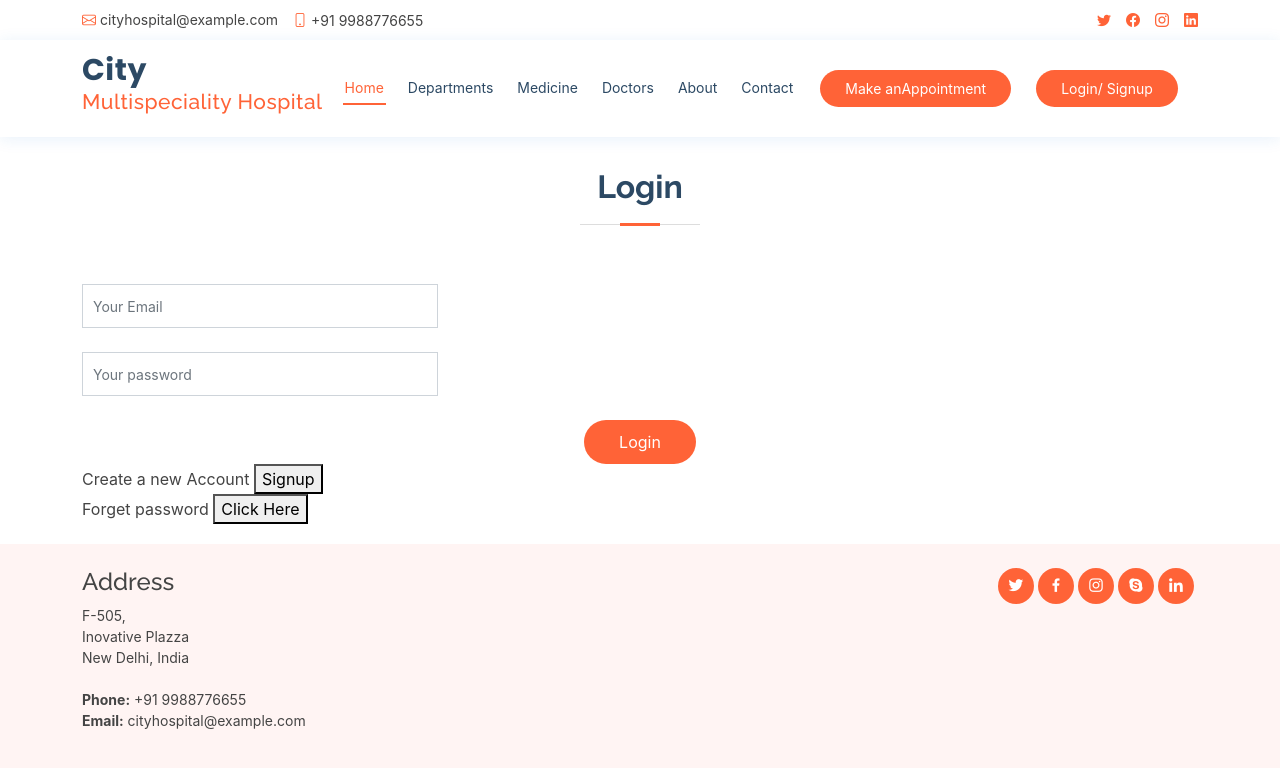
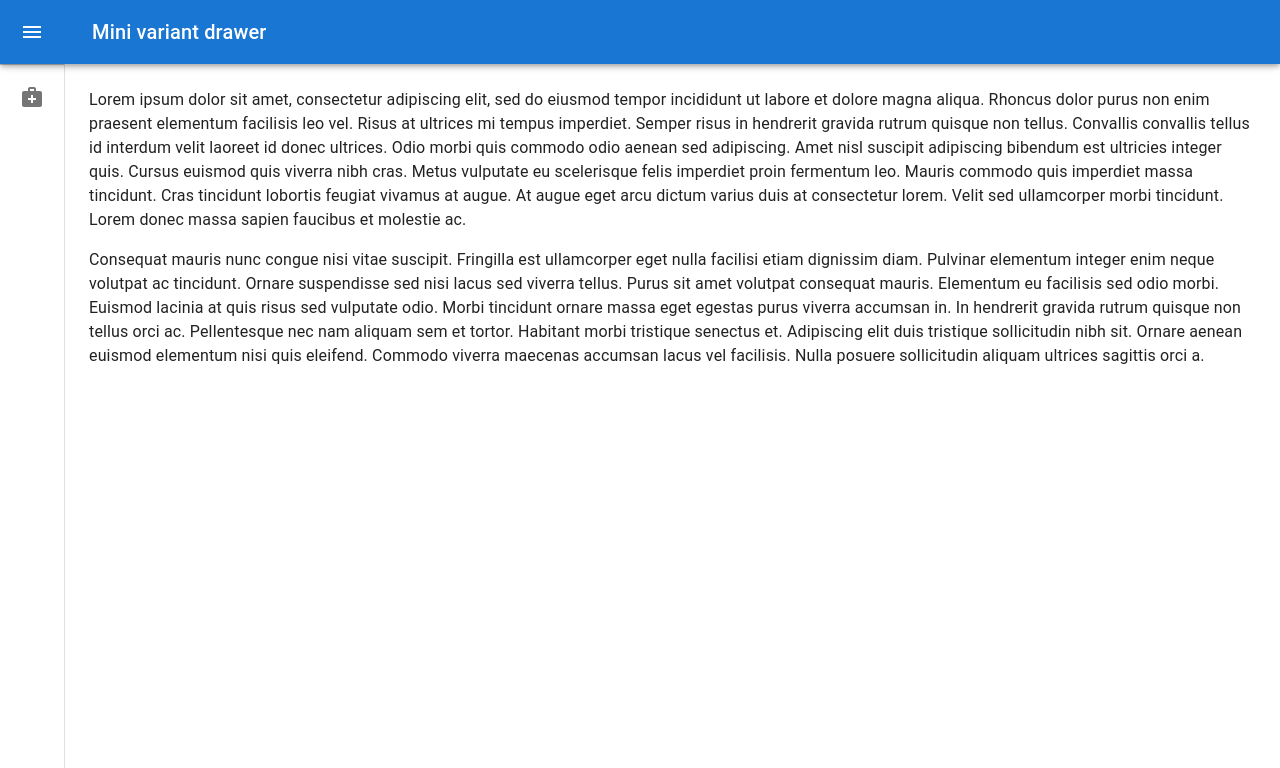
Before and after one commit to aushalsavaliya/cityhospital_website, a React (Create React App) app: page /auth in a window 1280 px wide. Shown: the top 768 px of the page. Built offline with nearby package versions, Linux system fonts and the light colour scheme.

Commit message:
19_9_leyout_storage

```diff
--- a/package.json
+++ b/package.json
@@ -3,6 +3,10 @@
   "version": "0.1.0",
   "private": true,
   "dependencies": {
+    "@emotion/react": "^11.10.4",
+    "@emotion/styled": "^11.10.4",
+    "@mui/icons-material": "^5.10.3",
+    "@mui/material": "^5.10.5",
     "@testing-library/jest-dom": "^5.16.5",
     "@testing-library/react": "^13.3.0",
     "@testing-library/user-event": "^13.5.0",
--- /dev/null
+++ b/src/Admin/Component/MedicineAdmin.js
@@ -0,0 +1,11 @@
+import React from 'react';
+
+function MedicineAdmin(props) {
+    return (
+        <div>
+            <h1>Medicine__Admin</h1>
+        </div>
+    );
+}
+
+export default MedicineAdmin;
--- /dev/null
+++ b/src/Admin/Container/Leyout.js
@@ -0,0 +1,192 @@
+import * as React from 'react';
+import { styled, useTheme } from '@mui/material/styles';
+import Box from '@mui/material/Box';
+import MuiDrawer from '@mui/material/Drawer';
+import MuiAppBar from '@mui/material/AppBar';
+import Toolbar from '@mui/material/Toolbar';
+import List from '@mui/material/List';
+import CssBaseline from '@mui/material/CssBaseline';
+import Typography from '@mui/material/Typography';
+import Divider from '@mui/material/Divider';
+import IconButton from '@mui/material/IconButton';
+import MenuIcon from '@mui/icons-material/Menu';
+import ChevronLeftIcon from '@mui/icons-material/ChevronLeft';
+import ChevronRightIcon from '@mui/icons-material/ChevronRight';
+import ListItem from '@mui/material/ListItem';
+import ListItemButton from '@mui/material/ListItemButton';
+import ListItemIcon from '@mui/material/ListItemIcon';
+import ListItemText from '@mui/material/ListItemText';
+import InboxIcon from '@mui/icons-material/MoveToInbox';
+import MailIcon from '@mui/icons-material/Mail';
+import MedicalServicesIcon from '@mui/icons-material/MedicalServices';
+
+const drawerWidth = 240;
+
+const openedMixin = (theme) => ({
+    width: drawerWidth,
+    transition: theme.transitions.create('width', {
+        easing: theme.transitions.easing.sharp,
+        duration: theme.transitions.duration.enteringScreen,
+    }),
+    overflowX: 'hidden',
+});
+
+const closedMixin = (theme) => ({
+    transition: theme.transitions.create('width', {
+        easing: theme.transitions.easing.sharp,
+        duration: theme.transitions.duration.leavingScreen,
+    }),
+    overflowX: 'hidden',
+    width: `calc(${theme.spacing(7)} + 1px)`,
+    [theme.breakpoints.up('sm')]: {
+        width: `calc(${theme.spacing(8)} + 1px)`,
+    },
+});
+
+const DrawerHeader = styled('div')(({ theme }) => ({
+    display: 'flex',
+    alignItems: 'center',
+    justifyContent: 'flex-end',
+    padding: theme.spacing(0, 1),
+    // necessary for content to be below app bar
+    ...theme.mixins.toolbar,
+}));
+
+const AppBar = styled(MuiAppBar, {
+    shouldForwardProp: (prop) => prop !== 'open',
+})(({ theme, open }) => ({
+    zIndex: theme.zIndex.drawer + 1,
+    transition: theme.transitions.create(['width', 'margin'], {
+        easing: theme.transitions.easing.sharp,
+        duration: theme.transitions.duration.leavingScreen,
+    }),
+    ...(open && {
+        marginLeft: drawerWidth,
+        width: `calc(100% - ${drawerWidth}px)`,
+        transition: theme.transitions.create(['width', 'margin'], {
+            easing: theme.transitions.easing.sharp,
+            duration: theme.transitions.duration.enteringScreen,
+        }),
+    }),
+}));
+
+const Drawer = styled(MuiDrawer, { shouldForwardProp: (prop) => prop !== 'open' })(
+    ({ theme, open }) => ({
+        width: drawerWidth,
+        flexShrink: 0,
+        whiteSpace: 'nowrap',
+        boxSizing: 'border-box',
+        ...(open && {
+            ...openedMixin(theme),
+            '& .MuiDrawer-paper': openedMixin(theme),
+        }),
+        ...(!open && {
+            ...closedMixin(theme),
+            '& .MuiDrawer-paper': closedMixin(theme),
+        }),
+    }),
+);
+
+export default function Leyout() {
+    const theme = useTheme();
+    const [open, setOpen] = React.useState(false);
+
+    const handleDrawerOpen = () => {
+        setOpen(true);
+    };
+
+    const handleDrawerClose = () => {
+        setOpen(false);
+    };
+
+    let medicineadmin = [{ name: 'MedicineAdmin', icons: <MedicalServicesIcon/> , to: 'MedicineAdmin' }
+    ]
+
+    return (
+        <Box sx={{ display: 'flex' }}>
+            <CssBaseline />
+            <AppBar position="fixed" open={open}>
+                <Toolbar>
+                    <IconButton
+                        color="inherit"
+                        aria-label="open drawer"
+                        onClick={handleDrawerOpen}
+                        edge="start"
+                        sx={{
+                            marginRight: 5,
+                            ...(open && { display: 'none' }),
+                        }}
+                    >
+                        <MenuIcon />
+                    </IconButton>
+                    <Typography variant="h6" noWrap component="div">
+                        Mini variant drawer
+                    </Typography>
+                </Toolbar>
+            </AppBar>
+            <Drawer variant="permanent" open={open}>
+                <DrawerHeader>
+                    <IconButton onClick={handleDrawerClose}>
+                        {theme.direction === 'rtl' ? <ChevronRightIcon /> : <ChevronLeftIcon />}
+                    </IconButton>
+                </DrawerHeader>
+                <Divider />
+                <List>
+                    {medicineadmin  .map((text, index) => (
+                        <ListItem key={index} disablePadding sx={{ display: 'block' }}>
+                            <ListItemButton
+                                sx={{
+                                    minHeight: 48,
+                                    justifyContent: open ? 'initial' : 'center',
+                                    px: 2.5,
+                                }}
+                            >
+                                <ListItemIcon
+                                    sx={{
+                                        minWidth: 0,
+                                        mr: open ? 3 : 'auto',
+                                        justifyContent: 'center',
+                                    }}
+                                >
+                                    {text.icons}
+                                </ListItemIcon>
+                                <ListItemText primary={text.name} sx={{ opacity: open ? 1 : 0 }} />
+                            </ListItemButton>
+                        </ListItem>
+                    ))}
+                </List>
+
+            </Drawer>
+            <Box component="main" sx={{ flexGrow: 1, p: 3 }}>
+                <DrawerHeader />
+                <Typography paragraph>
+                    Lorem ipsum dolor sit amet, consectetur adipiscing elit, sed do eiusmod
+                    tempor incididunt ut labore et dolore magna aliqua. Rhoncus dolor purus non
+                    enim praesent elementum facilisis leo vel. Risus at ultrices mi tempus
+                    imperdiet. Semper risus in hendrerit gravida rutrum quisque non tellus.
+                    Convallis convallis tellus id interdum velit laoreet id donec ultrices.
+                    Odio morbi quis commodo odio aenean sed adipiscing. Amet nisl suscipit
+                    adipiscing bibendum est ultricies integer quis. Cursus euismod quis viverra
+                    nibh cras. Metus vulputate eu scelerisque felis imperdiet proin fermentum
+                    leo. Mauris commodo quis imperdiet massa tincidunt. Cras tincidunt lobortis
+                    feugiat vivamus at augue. At augue eget arcu dictum varius duis at
+                    consectetur lorem. Velit sed ullamcorper morbi tincidunt. Lorem donec massa
+                    sapien faucibus et molestie ac.
+                </Typography>
+                <Typography paragraph>
+                    Consequat mauris nunc congue nisi vitae suscipit. Fringilla est ullamcorper
+                    eget nulla facilisi etiam dignissim diam. Pulvinar elementum integer enim
+                    neque volutpat ac tincidunt. Ornare suspendisse sed nisi lacus sed viverra
+                    tellus. Purus sit amet volutpat consequat mauris. Elementum eu facilisis
+                    sed odio morbi. Euismod lacinia at quis risus sed vulputate odio. Morbi
+                    tincidunt ornare massa eget egestas purus viverra accumsan in. In hendrerit
+                    gravida rutrum quisque non tellus orci ac. Pellentesque nec nam aliquam sem
+                    et tortor. Habitant morbi tristique senectus et. Adipiscing elit duis
+                    tristique sollicitudin nibh sit. Ornare aenean euismod elementum nisi quis
+                    eleifend. Commodo viverra maecenas accumsan lacus vel facilisis. Nulla
+                    posuere sollicitudin aliquam ultrices sagittis orci a.
+                </Typography>
+            </Box>
+        </Box>
+    );
+}
--- a/src/App.js
+++ b/src/App.js
@@ -1,16 +1,18 @@
 // import logo from './logo.svg';
 import './App.css';
-import Home from './Conteinars/Home/Home';
-import About from './Conteinars/Home/About/About';
-import Appointment from './Conteinars/Appointment/Appointment';
-import Contact from './Conteinars/Home/Contact/Contact';
-import Departments from './Conteinars/Departments/Departments'
-import Doctors from './Conteinars/Doctors/Doctors';
+// import Home from './Conteinars/Home/Home';
+// import About from './Conteinars/Home/About/About';
+// import Appointment from './Conteinars/Appointment/Appointment';
+// import Contact from './Conteinars/Home/Contact/Contact';
+// import Departments from './Conteinars/Departments/Departments'
+// import Doctors from './Conteinars/Doctors/Doctors';
 import { Route, Switch } from 'react-router-dom';
-import Headar from './Component/Hedar/Hedar';
-import Footer from './Component/Footer/Footer';
-import Auth from './Conteinars/Auth/Auth';
-import Medicine from './Conteinars/Medicine/Medicine';
+// import Headar from './Component/Hedar/Hedar';
+// import Footer from './Component/Footer/Footer';
+// import Auth from './Conteinars/Auth/Auth';
+// import Medicine from './Conteinars/Medicine/Medicine';
+import Leyout from './Admin/Container/Leyout';
+import MedicineAdmin from './Admin/Component/MedicineAdmin';
 
 
 
@@ -36,8 +38,8 @@
       {/* <Switch>
       <Loadinghome Loading = {Loading} />
       </Switch> */}
-      <Headar />
-      <Switch>
+      {/* <Headar /> */}
+      {/* <Switch>
         <Route exact path={"/"} component={Home} />
         <Route exact path={"/Departments"} component={Departments} />
         <Route exact path={"/About"} component={About} />
@@ -46,8 +48,14 @@
         <Route exact path={"/Medicine"} component={Medicine} />
         <Route exact path={"/Appointment"} component={Appointment} />
         <Route exact path={"/auth"} component={Auth} />
-      </Switch>
-      <Footer />
+      </Switch> */}
+      {/* <Footer /> */}
+
+      <Leyout>
+        <Switch>
+          <Route exact path={"/medicineadmin"} component={MedicineAdmin} />
+        </Switch>
+      </Leyout>
 
     </>
   );
```
Also changed, not shown: 1 other file (tests, documents, lock files or other folders).
